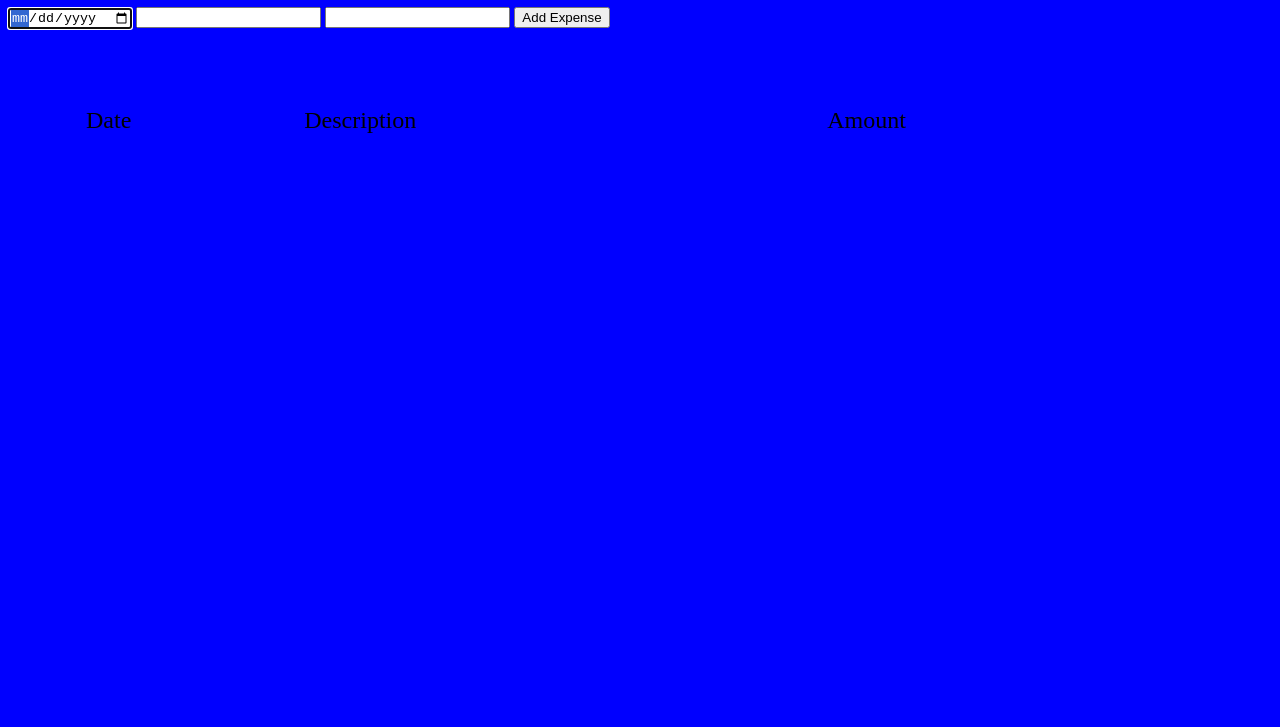
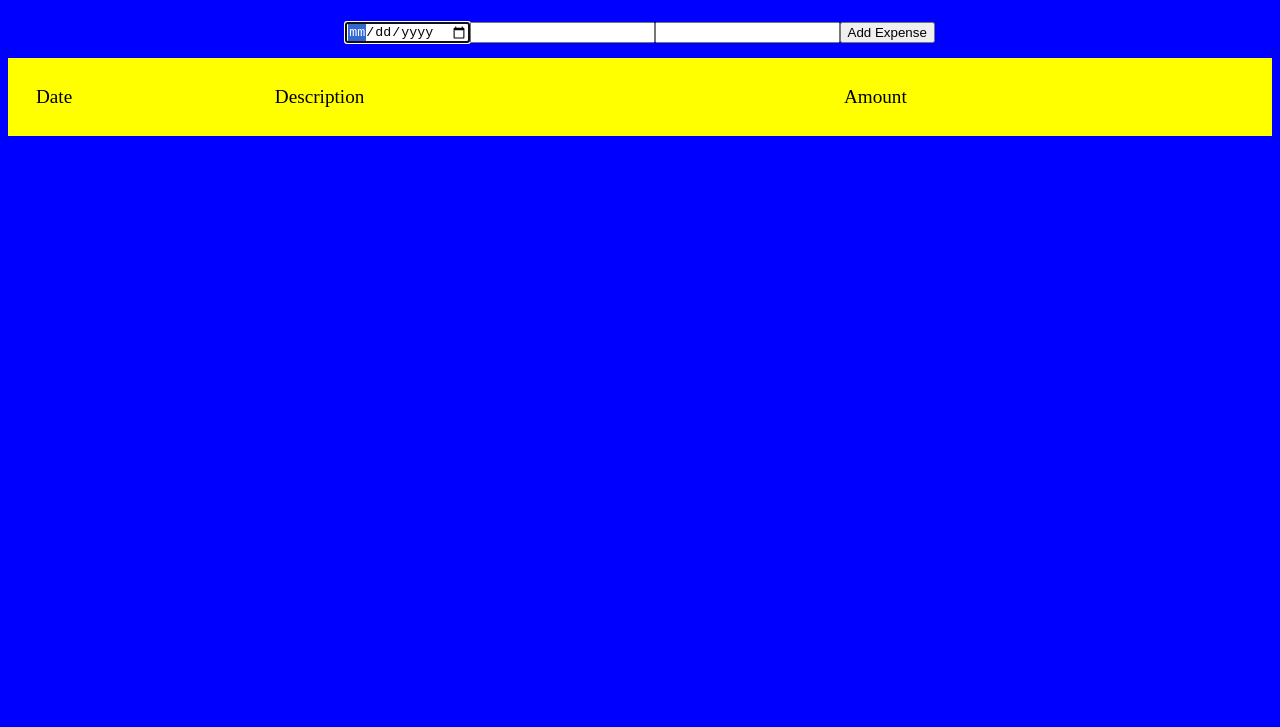
Before and after one commit to bcp2415/project_2, a plain HTML site: page index.html in a window 1280 px wide. Shown: the part 73-800 px from the top of the page. Drawn offline with Linux system fonts and the light colour scheme.

Commit message:
Added css to place input fields in center, set background of table to yellow, set up input area as flexbox.

```diff
--- a/main.css
+++ b/main.css
@@ -6,13 +6,19 @@ h1 {
   text-align: center;
 }
 
-input {
-  align-self: center;
+#wrapper {
+  display: flex;
+  flex-direction: row;
+  align-items: center;
+  justify-content: center;
+  padding: 15px;
 }
+
 
 #table {
   table-layout: auto;
   width: 100%;
-  padding: 75px;
-  font-size: x-large;
+  padding: 25px;
+  font-size: larger;
+  background-color: yellow;
 }
```
